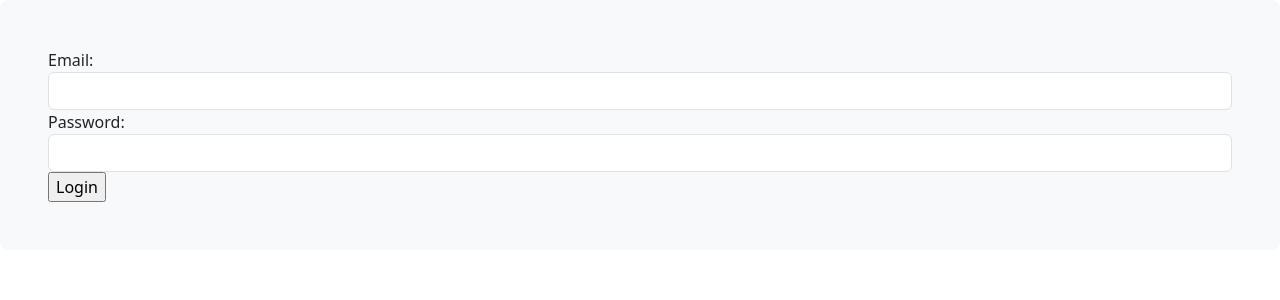
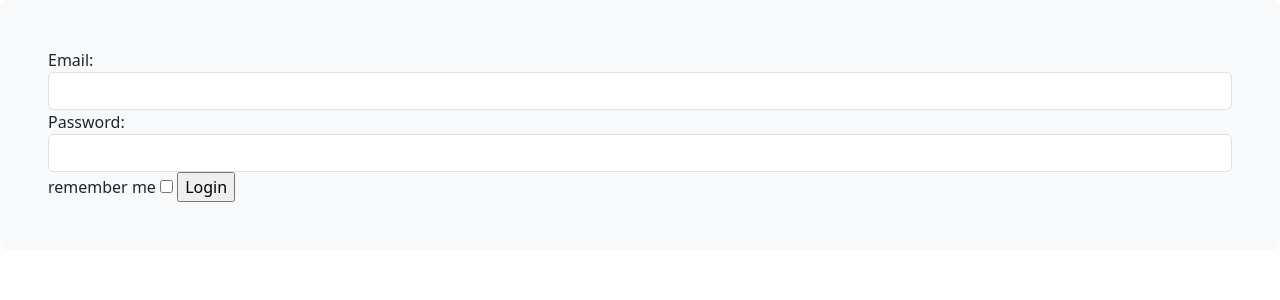
Before and after one commit to navidr98/Social-network-Flask, a Flask app: page /login in a window 1280 px wide. Shown: the part 56-356 px from the top of the page. Run offline with Flask 3, Linux system fonts and the light colour scheme; some libraries are stand-ins or nearby versions.

Commit message:
add remember me to login page

```diff
--- a/A/blog/forms.py
+++ b/A/blog/forms.py
@@ -29,6 +29,7 @@ class RegistrationForm(FlaskForm):
 class LoginForm(FlaskForm):
     email = StringField('Email',validators=[DataRequired(), Email(message='Enter valid email like exampel@mail.com')])
     password = PasswordField('Password',validators=[DataRequired(), Length(min=4, max=30, message='Enter password contains 4 charachter at least')])
+    remember_me = BooleanField('remember me')
     submit = SubmitField('Login')
 
 
--- a/A/blog/routes.py
+++ b/A/blog/routes.py
@@ -38,7 +38,7 @@ def login():
     if form.validate_on_submit():
         user = User.query.filter_by(email=form.email.data).first()
         if user and bcrypt.check_password_hash(user.password, form.password.data):
-            login_user(user)
+            login_user(user, remember=form.remember_me.data)
             next_page = request.args.get('next')
             flash('You logged in successfully', 'success')
             return redirect(next_page if next_page else url_for('home'))
--- a/A/blog/templates/login.html
+++ b/A/blog/templates/login.html
@@ -10,6 +10,7 @@
         {{ form.csrf_token }}
         {{ form.email.label(class='form-control-label') }}: {{ form.email(class='form-control') }}
         {{ form.password.label(class='form-control-label') }}: {{ form.password(class='form-control') }}
+        {{ form.remember_me.label }} {{ form.remember_me }}
         {{ form.submit }}
 
     </form>
```
